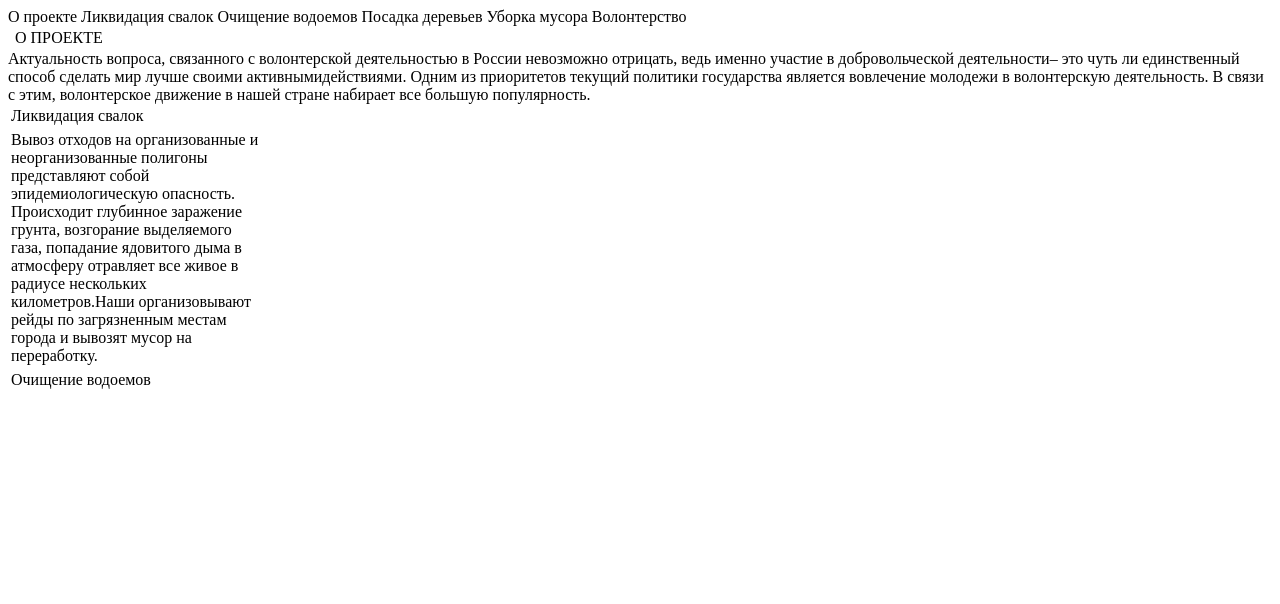
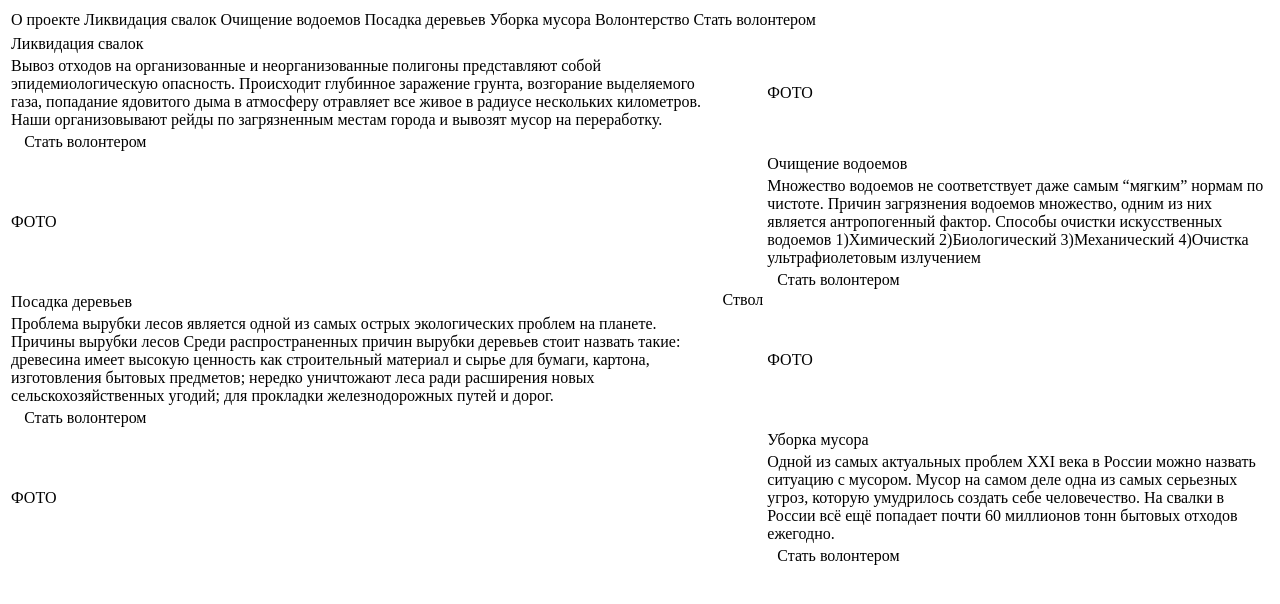
Before and after one commit to dobriak228/-, a plain HTML site: page проект/index.html in a window 1280 px wide. Drawn offline with Linux system fonts and the light colour scheme.

Commit message:
Update index.html

```diff
--- a/проект/index.html
+++ b/проект/index.html
@@ -6,75 +6,100 @@
 	<title></title>
 </head>
 <body>
+       <table>
                 <tr>
                         <td>
                                 О проекте
                         </td>
-        </tr>
-      	<tr>
-      		<td width="100%">
+                        <td>
                                 Ликвидация свалок
-      	</tr>
-      	<tr>
+                        </td>
                         <td>
                                 Очищение водоемов
                         </td>
-      	</tr>
-        <tr>
                         <td>
                                 Посадка деревьев
                         </td>
-        </tr>
-        <tr>
                         <td>
                                 Уборка мусора
                         </td>
-        </tr>
-        <tr>
                         <td>
                                 Волонтерство
                         </td>
-        </tr>
-        <table>
-        <tr>
                         <td>
-                        <td width="100%">О ПРОЕКТЕ</td>
+                                Стать волонтером
                         </td>
                 </tr>
         </table>
+
+        <table>
                 <tr>
-                                        <td width="50%"></td>
-                                         <td width="20%"></td>
+                        <td colspan="2">Ликвидация свалок</td>
+                        <td rowspan="12">Ствол</td>
+                        <td colspan="2" rowspan="3">ФОТО</td>
+                </tr>
+                <tr>
+                        <td colspan="2">Вывоз отходов на организованные и неорганизованные полигоны представляют собой эпидемиологическую опасность. Происходит глубинное заражение грунта, возгорание выделяемого газа, попадание ядовитого дыма в атмосферу отравляет все живое в радиусе нескольких километров.
 
-                        <td>
-                              Актуальность вопроса, связанного с волонтерской деятельностью в России невозможно отрицать, ведь именно участие в добровольческой деятельности– это чуть ли единственный способ сделать мир лучше своими активнымидействиями. Одним из приоритетов текущий политики государства является вовлечение молодежи в волонтерскую деятельность. В связи с этим, волонтерское движение в нашей стране набирает все большую популярность.
+                        Наши организовывают рейды по загрязненным местам города и вывозят мусор на переработку.</td>
+                </tr>
+                <tr>
+                        <td></td>
+                        <td>Стать волонтером</td>
+                </tr>
+                <tr>
+                        <td colspan="2" rowspan="3">ФОТО</td>
+                        <td colspan="2">Очищение водоемов</td>
+                </tr>
+                <tr>
+                        <td colspan="2">
+Множество водоемов не соответствует даже самым “мягким” нормам по чистоте. Причин  загрязнения водоемов множество, одним  из них является антропогенный фактор.
+
+Способы очистки искусственных водоемов
+1)Химический
+2)Биологический
+3)Механический
+4)Очистка ультрафиолетовым излучением
+
+
 </td>
                 </tr>
-                        <table>
                 <tr>
-                                    <td width="100%">Ликвидация свалок</td>
+                        <td></td>
+                        <td>Стать волонтером</td>
+                </tr>
+                <tr>
+                        <td colspan="2">Посадка деревьев</td>
+                        <td colspan="2" rowspan="3">ФОТО</td>
+                </tr>
+                <tr>
+                        <td colspan="2">Проблема вырубки лесов является одной из самых острых экологических проблем на планете.
 
+Причины вырубки лесов
+Среди распространенных причин вырубки деревьев стоит назвать такие:
+древесина имеет высокую ценность как строительный материал и сырье для бумаги, картона, изготовления бытовых предметов;
+нередко уничтожают леса ради расширения новых сельскохозяйственных угодий;
+для прокладки железнодорожных путей и  дорог.
+</td>
+                </tr>
+                <tr>
+                        <td></td>
+                        <td>Стать волонтером</td>
+                </tr>
+                <tr>
+                        <td colspan="2" rowspan="3">ФОТО</td>
+                        <td colspan="2">Уборка мусора</td>
+                </tr>
+                <tr>
+                        <td colspan="2">Одной из самых актуальных проблем ХХI века в России можно назвать ситуацию с мусором.  Мусор на самом деле одна из самых серьезных угроз, которую умудрилось создать себе человечество.
+
+На свалки в России всё ещё попадает почти 60 миллионов тонн бытовых отходов ежегодно.
+</td>
+                </tr>
+                <tr>
+                        <td></td>
+                        <td>Стать волонтером</td>
                 </tr>
         </table>
-                        <table width="100%">
-                        <tr>
-
-                        <td>Вывоз отходов на организованные и неорганизованные полигоны представляют собой эпидемиологическую опасность.  Происходит глубинное заражение грунта, возгорание выделяемого газа, попадание ядовитого дыма в атмосферу  отравляет все живое в радиусе нескольких километров.Наши организовывают рейды по загрязненным местам города
-                        и вывозят мусор на переработку.</td>
-                                         <td width="20%"></td>
-                                         <td width="20%"></td>
-                                         <td width="20%"></td>
-                                         <td width="20%"></td>
-                        </tr>
-                </table>
-                        <table>
-                                <tr>
-                                    <td width="100%">Очищение водоемов</td>
-                                </tr>
-                        </table>
-                       <tr>
-
-                       </tr>
-
 </body>
 </html>
```
Lines whose indentation alone changed are shown as unchanged.
